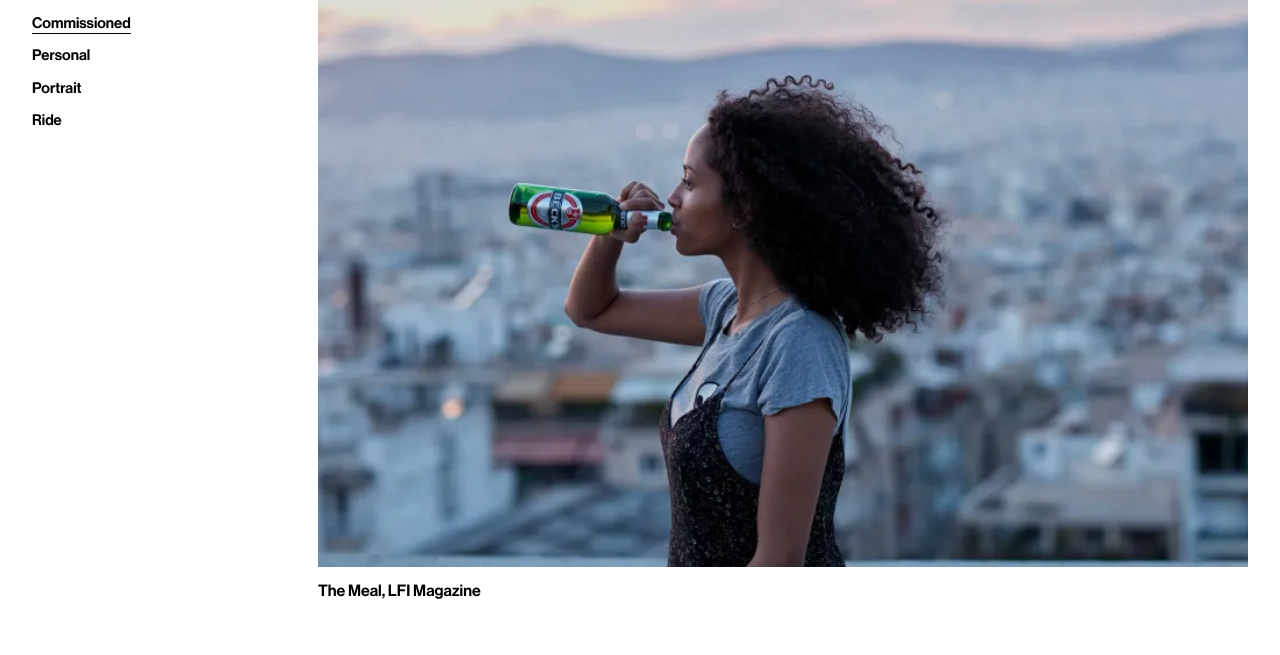
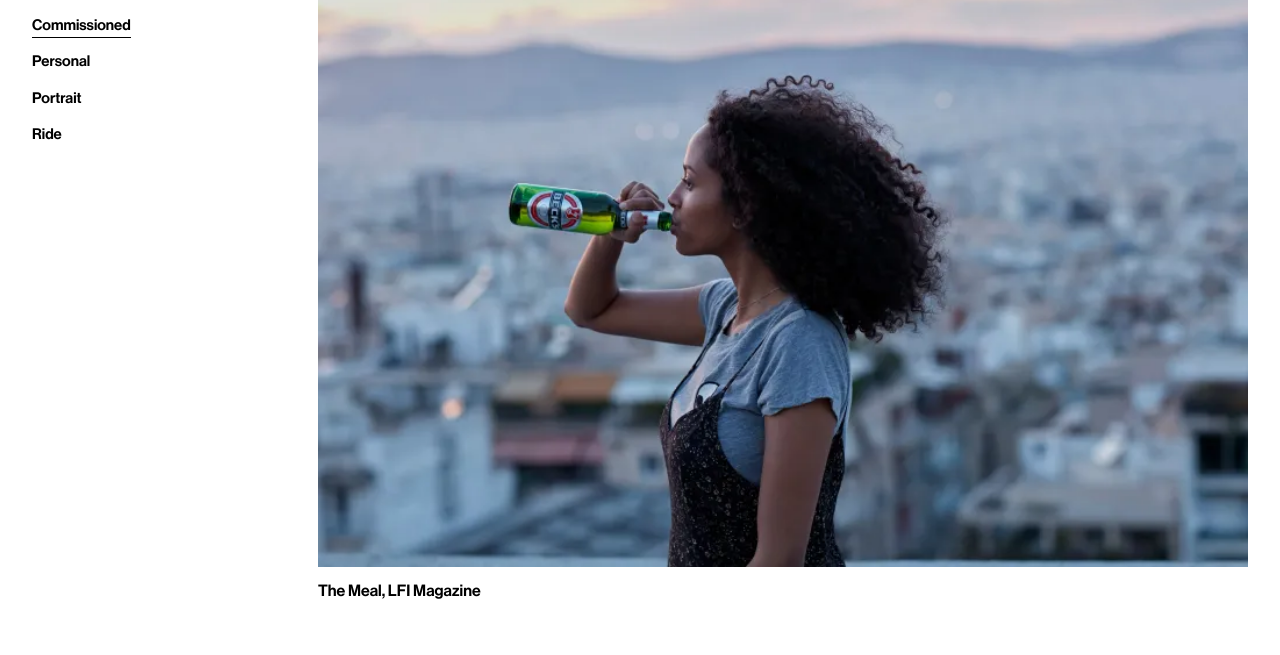
Before and after one commit to vinit-trio/lars-borges, a website: page work.html in a window 1280 px wide. Shown: the part 145-800 px from the top of the page. Drawn offline with Linux system fonts and the light colour scheme.

Commit message:
Solve some accecibility issues

```diff
--- a/assets/css/input.css
+++ b/assets/css/input.css
@@ -61,7 +61,7 @@
   }
 
   .animated_link{
-    @apply relative
+    @apply relative py-2
   }
 
   .animated_link::after{
```
Also changed, not shown: assets/css/style.css.
